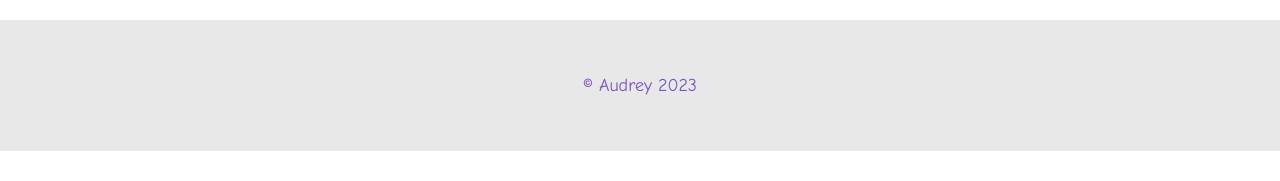
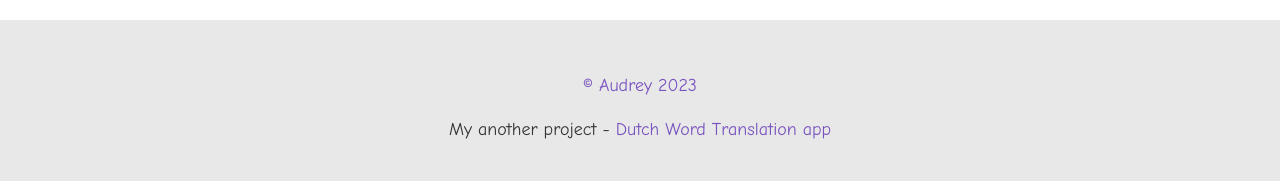
Before and after one commit to odrinl/dutch-comics, a React (Create React App) app: page / in a window 1280 px wide. Shown: the part 771-952 px from the top of the page. Before the commit the page ends 922 px from the top, so only its background shows below. Built offline with nearby package versions, Linux system fonts and the light colour scheme.

Commit message:
link to my another project

```diff
--- a/src/App.css
+++ b/src/App.css
@@ -486,6 +486,12 @@ footer a {
   color: #7852bf;
   background-color: #e8e8e8;
   font-size: large;
+  padding-left: 0;
+  padding-right: 0;
+}
+
+footer p {
+  font-size: large;
 }
 
 .top-button {
--- a/src/components/Footer.jsx
+++ b/src/components/Footer.jsx
@@ -3,6 +3,12 @@ export default function Footer() {
     <footer>
       <div className='container'>
         <a href='https://github.com/odrinl/dutch-comics'>&copy; Audrey 2023</a>
+        <p>
+          My another project -&nbsp;
+          <a href='https://dutchword.netlify.app/'>
+            Dutch Word Translation app
+          </a>
+        </p>
       </div>
     </footer>
   );
```
